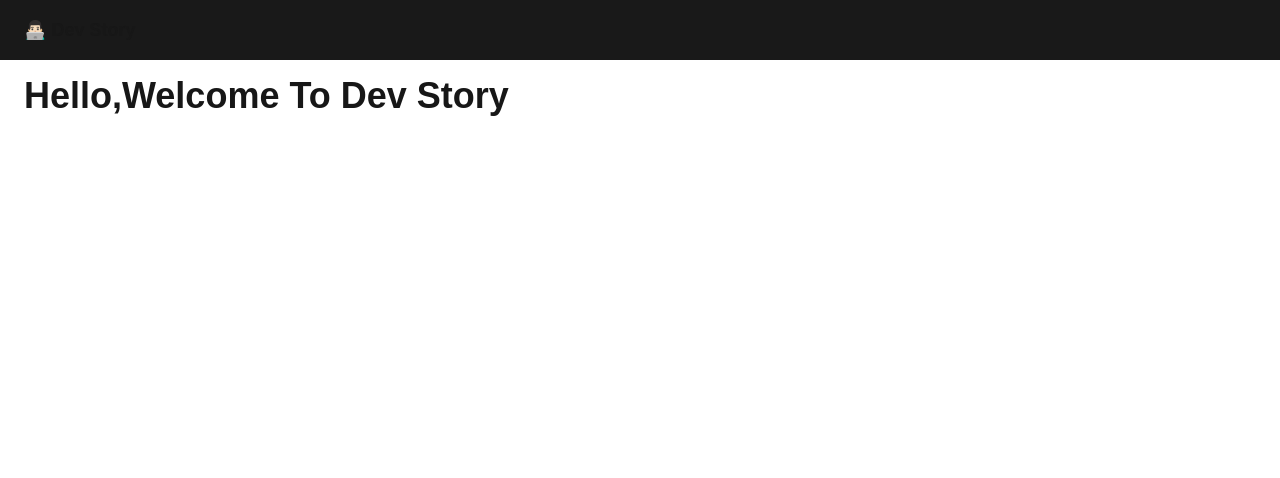
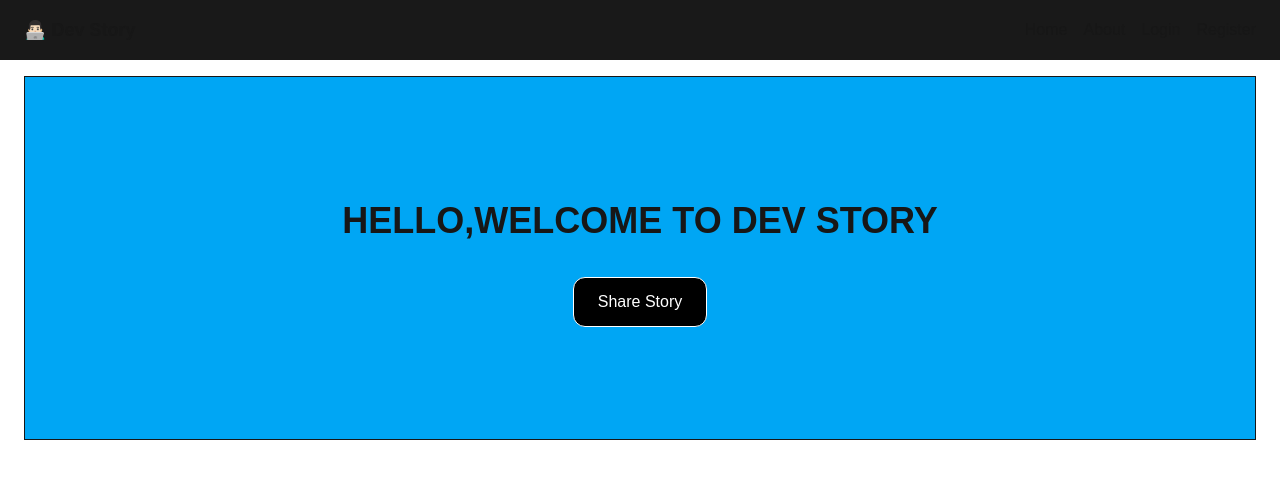
Before and after one commit to samrat-xyz/Dev-Story, a Next.js app: page / in a window 1280 px wide. Shown: the top 478 px of the page. Built offline with nearby package versions, Linux system fonts and the light colour scheme.

Commit message:
maked banner and implement navigation to redirect dashboard with password validation

```diff
--- /dev/null
+++ b/src/app/about/contact/page.jsx
@@ -0,0 +1,12 @@
+import Title from '@/components/Title/Title'
+import React from 'react'
+
+function Contact() {
+  return (
+    <div>
+      <Title>Welcome to contact page</Title>
+    </div>
+  )
+}
+
+export default Contact
--- /dev/null
+++ b/src/app/about/page.jsx
@@ -0,0 +1,12 @@
+import Title from '@/components/Title/Title'
+import React from 'react'
+
+function About() {
+  return (
+    <div>
+      <Title>Welcome to about page</Title>
+    </div>
+  )
+}
+
+export default About
--- /dev/null
+++ b/src/app/about/teams/page.jsx
@@ -0,0 +1,12 @@
+import Title from '@/components/Title/Title'
+import React from 'react'
+
+function Teams() {
+  return (
+    <div>
+      <Title>There are 1000 members in Dev Story</Title>
+    </div>
+  )
+}
+
+export default Teams
--- /dev/null
+++ b/src/app/dashboard/page.jsx
@@ -0,0 +1,12 @@
+import Title from '@/components/Title/Title'
+import React from 'react'
+
+function Dashboard() {
+  return (
+    <div>
+      <Title>Welcome to dashboard</Title>
+    </div>
+  )
+}
+
+export default Dashboard
--- /dev/null
+++ b/src/app/login/page.jsx
@@ -0,0 +1,12 @@
+import Title from '@/components/Title/Title'
+import React from 'react'
+
+function Login() {
+  return (
+    <div>
+      <Title>Welcome To Login Page</Title>
+    </div>
+  )
+}
+
+export default Login
--- a/src/app/page.jsx
+++ b/src/app/page.jsx
@@ -1,10 +1,11 @@
+import Banner from "@/components/Banner/Banner";
 import Title from "@/components/Title/Title";
 import Image from "next/image";
 
 export default function Home() {
   return (
     <div className="px-6 py-4">
-      <Title>Hello,Welcome To Dev Story</Title>
+      <Banner></Banner>
     </div>
   );
 }
--- /dev/null
+++ b/src/app/register/page.jsx
@@ -0,0 +1,12 @@
+import Title from '@/components/Title/Title'
+import React from 'react'
+
+function Register() {
+  return (
+    <div>
+      <Title>Welcome to register page</Title>
+    </div>
+  )
+}
+
+export default Register
--- /dev/null
+++ b/src/components/Banner/Banner.jsx
@@ -0,0 +1,24 @@
+"use client"
+import React from 'react'
+import Title from '../Title/Title'
+import { useRouter } from 'next/navigation'
+
+function Banner() {
+    const router = useRouter()
+    const handleBtn = () =>{
+       const password = prompt('Enter Password');
+       if(password == '123'){
+            router.push('/dashboard')
+       }
+    }
+  return (
+    <div className='border py-28 bg-linear-60 bg-sky-500 flex flex-col items-center space-y-6'>
+      <Title>Hello,Welcome To Dev Story</Title>
+      <button
+      onClick={handleBtn}
+      className='px-6 py-3 border bg-black text-white rounded-xl hover:bg-gray-600 duration-200 cursor-pointer'>Share Story</button>
+    </div>
+  )
+}
+
+export default Banner
--- a/src/components/Title/Title.jsx
+++ b/src/components/Title/Title.jsx
@@ -2,8 +2,8 @@ import React from 'react'
 
 function Title({children}) {
   return (
-    <div>
-      <h1 className='text-4xl font-bold'>{children}</h1>
+    <div className='px-6 py-3'>
+      <h1 className='text-4xl font-bold uppercase'>{children}</h1>
     </div>
   )
 }
--- a/src/components/shared/Header/Header.jsx
+++ b/src/components/shared/Header/Header.jsx
@@ -1,11 +1,30 @@
-import React from 'react'
+import Link from "next/link";
+import React from "react";
 
 function Header() {
+  const links = (
+    <>
+    <li>
+        <Link href="/">Home</Link>
+      </li>
+      <li>
+        <Link href="/about">About</Link>
+      </li>
+
+      <li>
+        <Link href="/login">Login</Link>
+      </li>
+      <li>
+        <Link href={"/register"}>Register</Link>
+      </li>
+    </>
+  );
   return (
-    <div className='py-4 px-6 bg-black/90'>
-      <h3 className='text-lg font-semibold'>👨🏻‍💻 Dev Story</h3>
+    <div className="py-4 px-6 bg-black/90 flex items-center justify-between flex-wrap">
+      <h3 className="text-lg font-semibold">👨🏻‍💻 Dev Story</h3>
+      <ul className="flex items-center space-x-4">{links}</ul>
     </div>
-  )
+  );
 }
 
-export default Header
+export default Header;
```
